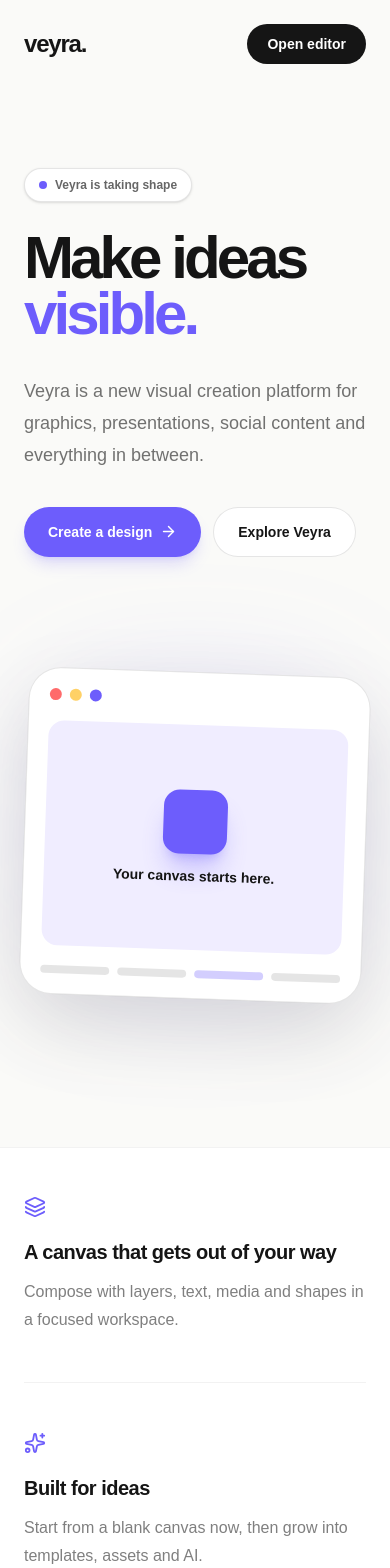
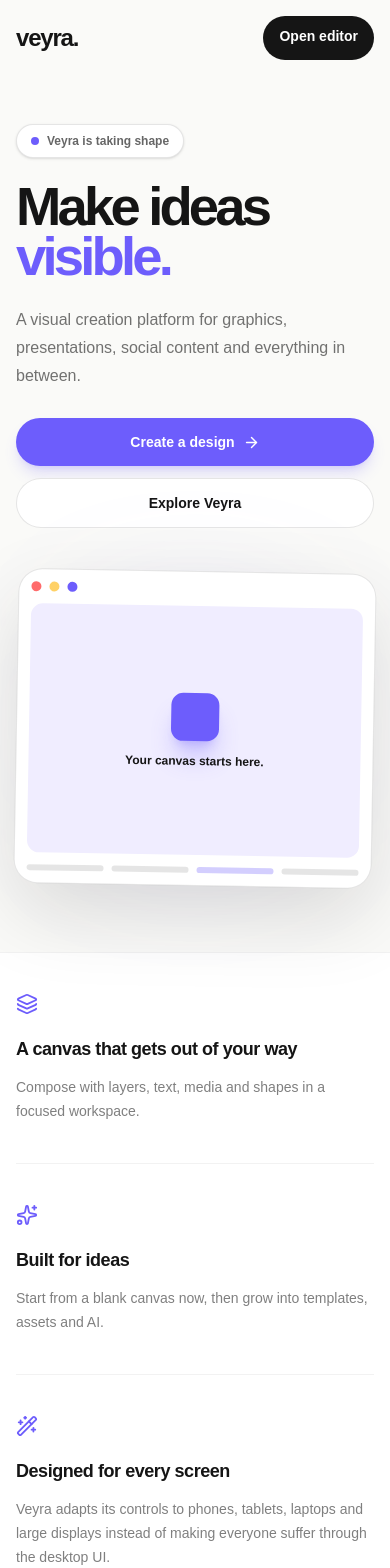
Before and after one commit to ayan27612-oss/Veyra, a Next.js app: page / in a window 390 px wide. Shown: the top 1568 px of the page. Built offline with nearby package versions, Linux system fonts and the light colour scheme.

Commit message:
refactor: make landing page responsive

```diff
--- a/app/page.tsx
+++ b/app/page.tsx
@@ -4,31 +4,31 @@
 const features = [
   { icon: Layers3, title: "A canvas that gets out of your way", text: "Compose with layers, text, media and shapes in a focused workspace." },
   { icon: Sparkles, title: "Built for ideas", text: "Start from a blank canvas now, then grow into templates, assets and AI." },
-  { icon: WandSparkles, title: "Designed to scale", text: "Veyra is being built as a serious creative platform, not a demo that collapses under its own ambition." },
+  { icon: WandSparkles, title: "Designed for every screen", text: "Veyra adapts its controls to phones, tablets, laptops and large displays instead of making everyone suffer through the desktop UI." },
 ];
 
 export default function Home() {
-  return <main className="min-h-screen bg-[#fafaf8] text-[#151515]">
-    <nav className="mx-auto flex max-w-7xl items-center justify-between px-6 py-6 lg:px-8">
+  return <main className="min-h-screen overflow-x-hidden bg-[#fafaf8] text-[#151515]">
+    <nav className="mx-auto flex min-h-16 max-w-7xl items-center justify-between px-4 py-4 sm:px-6 lg:px-8">
       <Link href="/" className="text-2xl font-black tracking-[-0.05em]">veyra.</Link>
-      <Link href="/editor" className="rounded-full bg-[#151515] px-5 py-2.5 text-sm font-semibold text-white transition hover:bg-[#303030]">Open editor</Link>
+      <Link href="/editor" className="min-h-11 rounded-full bg-[#151515] px-4 py-2.5 text-sm font-semibold text-white transition hover:bg-[#303030] sm:px-5">Open editor</Link>
     </nav>
-    <section className="mx-auto grid max-w-7xl gap-16 px-6 pb-24 pt-20 lg:grid-cols-[1.1fr_.9fr] lg:px-8 lg:pt-28">
+    <section className="mx-auto grid max-w-7xl gap-10 px-4 pb-16 pt-12 sm:px-6 sm:pt-16 lg:grid-cols-[1.05fr_.95fr] lg:gap-16 lg:px-8 lg:pb-24 lg:pt-24">
       <div className="max-w-3xl">
-        <div className="mb-7 inline-flex items-center gap-2 rounded-full border border-black/10 bg-white px-3.5 py-2 text-xs font-semibold text-black/60 shadow-sm"><span className="h-2 w-2 rounded-full bg-[#6d5dfc]"/> Veyra is taking shape</div>
-        <h1 className="text-6xl font-black leading-[.94] tracking-[-0.065em] sm:text-7xl lg:text-[6.5rem]">Make ideas<br/><span className="text-[#6d5dfc]">visible.</span></h1>
-        <p className="mt-8 max-w-xl text-lg leading-8 text-black/55">Veyra is a new visual creation platform for graphics, presentations, social content and everything in between.</p>
-        <div className="mt-9 flex flex-wrap gap-3"><Link href="/editor" className="inline-flex items-center gap-2 rounded-full bg-[#6d5dfc] px-6 py-3.5 text-sm font-bold text-white shadow-lg shadow-[#6d5dfc]/20 transition hover:-translate-y-0.5">Create a design <ArrowRight size={17}/></Link><a href="#features" className="rounded-full border border-black/10 bg-white px-6 py-3.5 text-sm font-bold">Explore Veyra</a></div>
+        <div className="mb-6 inline-flex items-center gap-2 rounded-full border border-black/10 bg-white px-3.5 py-2 text-xs font-semibold text-black/60 shadow-sm"><span className="h-2 w-2 rounded-full bg-[#6d5dfc]"/> Veyra is taking shape</div>
+        <h1 className="text-[clamp(3.4rem,13vw,6.5rem)] font-black leading-[.92] tracking-[-0.07em]">Make ideas<br/><span className="text-[#6d5dfc]">visible.</span></h1>
+        <p className="mt-6 max-w-xl text-base leading-7 text-black/55 sm:mt-8 sm:text-lg sm:leading-8">A visual creation platform for graphics, presentations, social content and everything in between.</p>
+        <div className="mt-7 flex flex-col gap-3 sm:flex-row"><Link href="/editor" className="inline-flex min-h-12 items-center justify-center gap-2 rounded-full bg-[#6d5dfc] px-6 py-3.5 text-sm font-bold text-white shadow-lg shadow-[#6d5dfc]/20 transition hover:-translate-y-0.5">Create a design <ArrowRight size={17}/></Link><a href="#features" className="inline-flex min-h-12 items-center justify-center rounded-full border border-black/10 bg-white px-6 py-3.5 text-sm font-bold">Explore Veyra</a></div>
       </div>
-      <div className="relative flex min-h-[430px] items-center justify-center">
-        <div className="absolute h-72 w-72 rounded-[4rem] bg-[#6d5dfc]/15 blur-3xl"/>
-        <div className="relative w-full max-w-md rotate-2 rounded-[2rem] border border-black/10 bg-white p-5 shadow-[0_30px_80px_rgba(0,0,0,.12)]">
-          <div className="mb-5 flex items-center gap-2"><span className="h-3 w-3 rounded-full bg-[#ff6b6b]"/><span className="h-3 w-3 rounded-full bg-[#ffd166]"/><span className="h-3 w-3 rounded-full bg-[#6d5dfc]"/></div>
-          <div className="grid aspect-[4/3] place-items-center rounded-2xl bg-[#f0edff]"><div className="text-center"><div className="mx-auto mb-3 h-16 w-16 rounded-2xl bg-[#6d5dfc] shadow-xl shadow-[#6d5dfc]/30"/><p className="text-sm font-bold">Your canvas starts here.</p></div></div>
-          <div className="mt-5 grid grid-cols-4 gap-2"><div className="h-2 rounded bg-black/10"/><div className="h-2 rounded bg-black/10"/><div className="h-2 rounded bg-[#6d5dfc]/30"/><div className="h-2 rounded bg-black/10"/></div>
+      <div className="relative flex min-h-[320px] items-center justify-center sm:min-h-[430px]">
+        <div className="absolute h-56 w-56 rounded-[4rem] bg-[#6d5dfc]/15 blur-3xl sm:h-72 sm:w-72"/>
+        <div className="relative w-full max-w-md rotate-1 rounded-[1.5rem] border border-black/10 bg-white p-3 shadow-[0_30px_80px_rgba(0,0,0,.12)] sm:rotate-2 sm:rounded-[2rem] sm:p-5">
+          <div className="mb-3 flex items-center gap-2 sm:mb-5"><span className="h-2.5 w-2.5 rounded-full bg-[#ff6b6b] sm:h-3 sm:w-3"/><span className="h-2.5 w-2.5 rounded-full bg-[#ffd166] sm:h-3 sm:w-3"/><span className="h-2.5 w-2.5 rounded-full bg-[#6d5dfc] sm:h-3 sm:w-3"/></div>
+          <div className="grid aspect-[4/3] place-items-center rounded-xl bg-[#f0edff] sm:rounded-2xl"><div className="text-center"><div className="mx-auto mb-3 h-12 w-12 rounded-xl bg-[#6d5dfc] shadow-xl shadow-[#6d5dfc]/30 sm:h-16 sm:w-16 sm:rounded-2xl"/><p className="text-xs font-bold sm:text-sm">Your canvas starts here.</p></div></div>
+          <div className="mt-3 grid grid-cols-4 gap-2 sm:mt-5"><div className="h-1.5 rounded bg-black/10"/><div className="h-1.5 rounded bg-black/10"/><div className="h-1.5 rounded bg-[#6d5dfc]/30"/><div className="h-1.5 rounded bg-black/10"/></div>
         </div>
       </div>
     </section>
-    <section id="features" className="border-t border-black/5 bg-white"><div className="mx-auto grid max-w-7xl gap-px px-6 lg:grid-cols-3 lg:px-8">{features.map(({icon:Icon,title,text})=><article key={title} className="border-b border-black/5 py-12 lg:border-b-0 lg:border-r lg:px-10 lg:first:pl-0 lg:last:border-r-0"><Icon size={22} className="text-[#6d5dfc]"/><h2 className="mt-5 text-xl font-bold tracking-tight">{title}</h2><p className="mt-3 leading-7 text-black/50">{text}</p></article>)}</div></section>
+    <section id="features" className="border-t border-black/5 bg-white"><div className="mx-auto grid max-w-7xl px-4 sm:px-6 lg:grid-cols-3 lg:px-8">{features.map(({icon:Icon,title,text})=><article key={title} className="border-b border-black/5 py-10 sm:py-12 lg:border-b-0 lg:border-r lg:px-10 lg:first:pl-0 lg:last:border-r-0"><Icon size={22} className="text-[#6d5dfc]"/><h2 className="mt-5 text-lg font-bold tracking-tight sm:text-xl">{title}</h2><p className="mt-3 text-sm leading-6 text-black/50 sm:text-base sm:leading-7">{text}</p></article>)}</div></section>
   </main>;
 }
```
